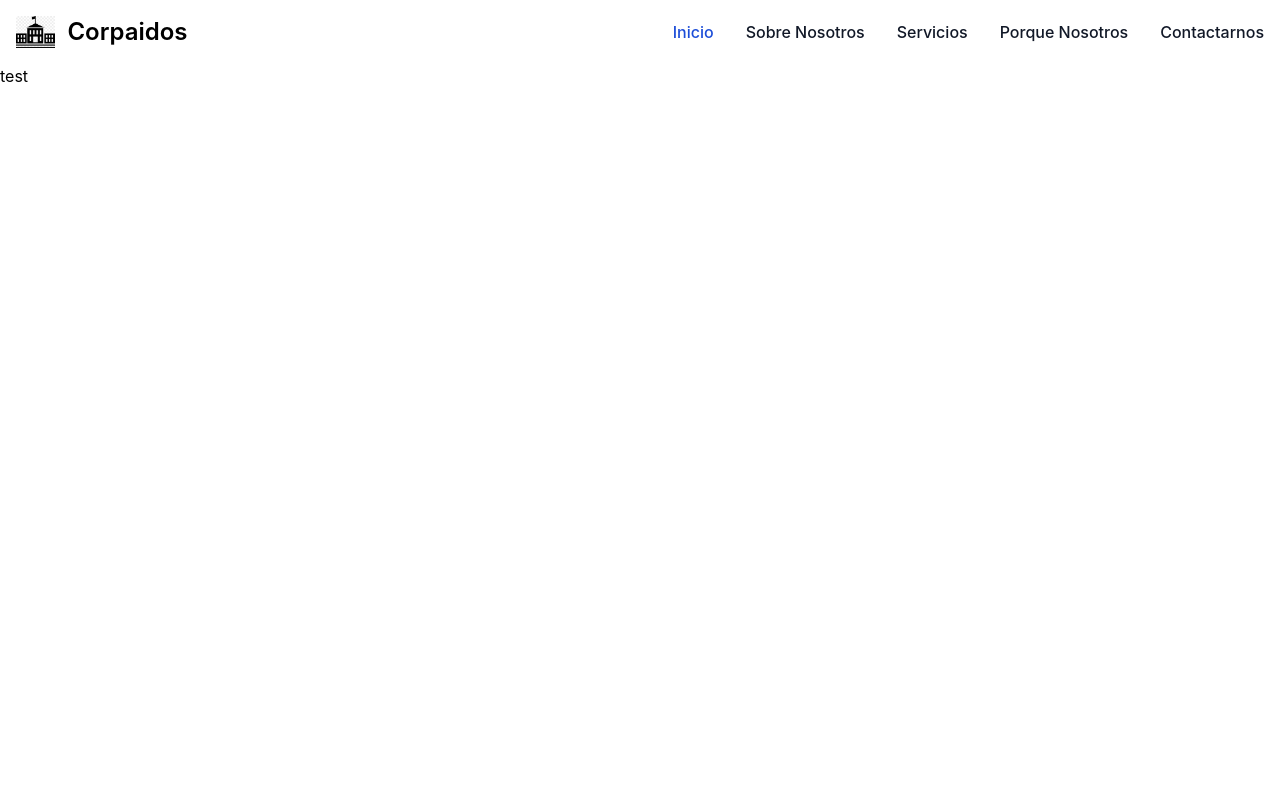
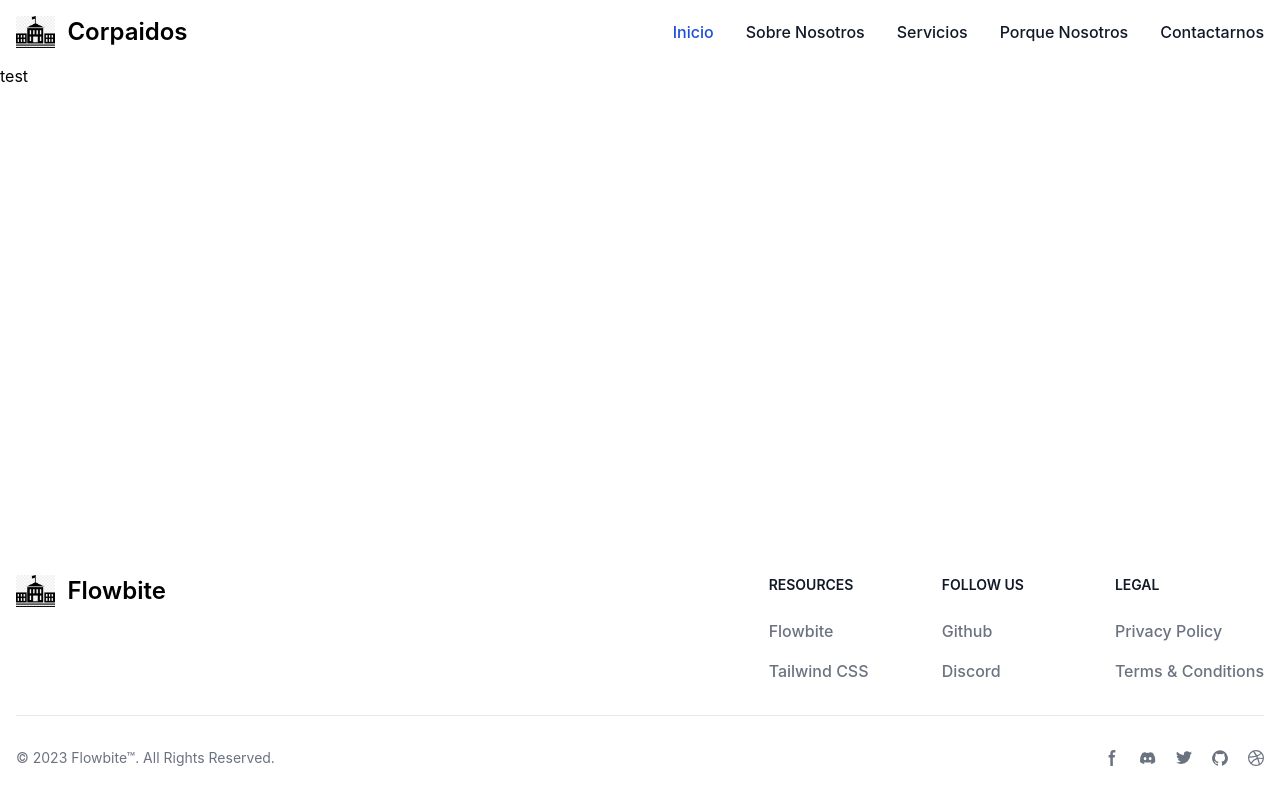
Before and after one commit to AnthonyN97/InstitucionEducativa, a React (Create React App) app: page /test in a window 1280 px wide. Built offline with nearby package versions, Linux system fonts and the light colour scheme.

Commit message:
armando estructura del codigo

```diff
--- a/src/App.tsx
+++ b/src/App.tsx
@@ -1,13 +1,13 @@
-import React from 'react';
-import logo from './logo.svg';
 import './App.css';
 import { RouterProvider, createBrowserRouter } from 'react-router-dom';
-import Header from './components/header/Header';
+import Header from './components/Header/Header';
+import Footer from './components/Footer/Footer';
+import Home from './pages/Home/Home';
 
 const router = createBrowserRouter([
   {
     path: '/',
-    element: <>hola</>,
+    element: <Home/>,
   },
   {
     path: '/login',
@@ -24,6 +24,7 @@ function App() {
     <>
       <Header/>
       <RouterProvider router={router} />
+      <Footer/>
     </>
   );
 }
--- /dev/null
+++ b/src/components/Footer/Footer.css
@@ -0,0 +1,5 @@
+.footer {
+    position: fixed;
+    bottom: 0;
+    width: 100%;
+  }
--- /dev/null
+++ b/src/components/Footer/Footer.tsx
@@ -0,0 +1,97 @@
+import './Footer.css';
+import image from '../../assets/images.png';
+
+const Footer: React.FC = () => {
+    return (
+        <>
+
+            <footer className="bg-white dark:bg-gray-900 footer">
+                <div className="mx-auto w-full max-w-screen-xl p-4 py-6 lg:py-8">
+                    <div className="md:flex md:justify-between">
+                        <div className="mb-6 md:mb-0">
+                            <a href="/" className="flex items-center">
+                                <img src={image} className="h-8 mr-3" alt="Logo" />
+                                <span className="self-center text-2xl font-semibold whitespace-nowrap dark:text-white">Flowbite</span>
+                            </a>
+                        </div>
+                        <div className="grid grid-cols-2 gap-8 sm:gap-6 sm:grid-cols-3">
+                            <div>
+                                <h2 className="mb-6 text-sm font-semibold text-gray-900 uppercase dark:text-white">Resources</h2>
+                                <ul className="text-gray-500 dark:text-gray-400 font-medium">
+                                    <li className="mb-4">
+                                        <a href="/" className="hover:underline">Flowbite</a>
+                                    </li>
+                                    <li>
+                                        <a href="/" className="hover:underline">Tailwind CSS</a>
+                                    </li>
+                                </ul>
+                            </div>
+                            <div>
+                                <h2 className="mb-6 text-sm font-semibold text-gray-900 uppercase dark:text-white">Follow us</h2>
+                                <ul className="text-gray-500 dark:text-gray-400 font-medium">
+                                    <li className="mb-4">
+                                        <a href="/" className="hover:underline ">Github</a>
+                                    </li>
+                                    <li>
+                                        <a href="/" className="hover:underline">Discord</a>
+                                    </li>
+                                </ul>
+                            </div>
+                            <div>
+                                <h2 className="mb-6 text-sm font-semibold text-gray-900 uppercase dark:text-white">Legal</h2>
+                                <ul className="text-gray-500 dark:text-gray-400 font-medium">
+                                    <li className="mb-4">
+                                        <a href="/" className="hover:underline">Privacy Policy</a>
+                                    </li>
+                                    <li>
+                                        <a href="/" className="hover:underline">Terms &amp; Conditions</a>
+                                    </li>
+                                </ul>
+                            </div>
+                        </div>
+                    </div>
+                    <hr className="my-6 border-gray-200 sm:mx-auto dark:border-gray-700 lg:my-8" />
+                    <div className="sm:flex sm:items-center sm:justify-between">
+                        <span className="text-sm text-gray-500 sm:text-center dark:text-gray-400">© 2023 <a href="/" className="hover:underline">Flowbite™</a>. All Rights Reserved.
+                        </span>
+                        <div className="flex mt-4 space-x-5 sm:justify-center sm:mt-0">
+                            <a href="/" className="text-gray-500 hover:text-gray-900 dark:hover:text-white">
+                                <svg className="w-4 h-4" aria-hidden="true" xmlns="http://www.w3.org/2000/svg" fill="currentColor" viewBox="0 0 8 19">
+                                    <path fill-rule="evenodd" d="M6.135 3H8V0H6.135a4.147 4.147 0 0 0-4.142 4.142V6H0v3h2v9.938h3V9h2.021l.592-3H5V3.591A.6.6 0 0 1 5.592 3h.543Z" clip-rule="evenodd" />
+                                </svg>
+                                <span className="sr-only">Facebook page</span>
+                            </a>
+                            <a href="/" className="text-gray-500 hover:text-gray-900 dark:hover:text-white">
+                                <svg className="w-4 h-4" aria-hidden="true" xmlns="http://www.w3.org/2000/svg" fill="currentColor" viewBox="0 0 21 16">
+                                    <path d="M16.942 1.556a16.3 16.3 0 0 0-4.126-1.3 12.04 12.04 0 0 0-.529 1.1 15.175 15.175 0 0 0-4.573 0 11.585 11.585 0 0 0-.535-1.1 16.274 16.274 0 0 0-4.129 1.3A17.392 17.392 0 0 0 .182 13.218a15.785 15.785 0 0 0 4.963 2.521c.41-.564.773-1.16 1.084-1.785a10.63 10.63 0 0 1-1.706-.83c.143-.106.283-.217.418-.33a11.664 11.664 0 0 0 10.118 0c.137.113.277.224.418.33-.544.328-1.116.606-1.71.832a12.52 12.52 0 0 0 1.084 1.785 16.46 16.46 0 0 0 5.064-2.595 17.286 17.286 0 0 0-2.973-11.59ZM6.678 10.813a1.941 1.941 0 0 1-1.8-2.045 1.93 1.93 0 0 1 1.8-2.047 1.919 1.919 0 0 1 1.8 2.047 1.93 1.93 0 0 1-1.8 2.045Zm6.644 0a1.94 1.94 0 0 1-1.8-2.045 1.93 1.93 0 0 1 1.8-2.047 1.918 1.918 0 0 1 1.8 2.047 1.93 1.93 0 0 1-1.8 2.045Z" />
+                                </svg>
+                                <span className="sr-only">Discord community</span>
+                            </a>
+                            <a href="/" className="text-gray-500 hover:text-gray-900 dark:hover:text-white">
+                                <svg className="w-4 h-4" aria-hidden="true" xmlns="http://www.w3.org/2000/svg" fill="currentColor" viewBox="0 0 20 17">
+                                    <path fill-rule="evenodd" d="M20 1.892a8.178 8.178 0 0 1-2.355.635 4.074 4.074 0 0 0 1.8-2.235 8.344 8.344 0 0 1-2.605.98A4.13 4.13 0 0 0 13.85 0a4.068 4.068 0 0 0-4.1 4.038 4 4 0 0 0 .105.919A11.705 11.705 0 0 1 1.4.734a4.006 4.006 0 0 0 1.268 5.392 4.165 4.165 0 0 1-1.859-.5v.05A4.057 4.057 0 0 0 4.1 9.635a4.19 4.19 0 0 1-1.856.07 4.108 4.108 0 0 0 3.831 2.807A8.36 8.36 0 0 1 0 14.184 11.732 11.732 0 0 0 6.291 16 11.502 11.502 0 0 0 17.964 4.5c0-.177 0-.35-.012-.523A8.143 8.143 0 0 0 20 1.892Z" clip-rule="evenodd" />
+                                </svg>
+                                <span className="sr-only">Twitter page</span>
+                            </a>
+                            <a href="/" className="text-gray-500 hover:text-gray-900 dark:hover:text-white">
+                                <svg className="w-4 h-4" aria-hidden="true" xmlns="http://www.w3.org/2000/svg" fill="currentColor" viewBox="0 0 20 20">
+                                    <path fill-rule="evenodd" d="M10 .333A9.911 9.911 0 0 0 6.866 19.65c.5.092.678-.215.678-.477 0-.237-.01-1.017-.014-1.845-2.757.6-3.338-1.169-3.338-1.169a2.627 2.627 0 0 0-1.1-1.451c-.9-.615.07-.6.07-.6a2.084 2.084 0 0 1 1.518 1.021 2.11 2.11 0 0 0 2.884.823c.044-.503.268-.973.63-1.325-2.2-.25-4.516-1.1-4.516-4.9A3.832 3.832 0 0 1 4.7 7.068a3.56 3.56 0 0 1 .095-2.623s.832-.266 2.726 1.016a9.409 9.409 0 0 1 4.962 0c1.89-1.282 2.717-1.016 2.717-1.016.366.83.402 1.768.1 2.623a3.827 3.827 0 0 1 1.02 2.659c0 3.807-2.319 4.644-4.525 4.889a2.366 2.366 0 0 1 .673 1.834c0 1.326-.012 2.394-.012 2.72 0 .263.18.572.681.475A9.911 9.911 0 0 0 10 .333Z" clip-rule="evenodd" />
+                                </svg>
+                                <span className="sr-only">GitHub account</span>
+                            </a>
+                            <a href="/" className="text-gray-500 hover:text-gray-900 dark:hover:text-white">
+                                <svg className="w-4 h-4" aria-hidden="true" xmlns="http://www.w3.org/2000/svg" fill="currentColor" viewBox="0 0 20 20">
+                                    <path fill-rule="evenodd" d="M10 0a10 10 0 1 0 10 10A10.009 10.009 0 0 0 10 0Zm6.613 4.614a8.523 8.523 0 0 1 1.93 5.32 20.094 20.094 0 0 0-5.949-.274c-.059-.149-.122-.292-.184-.441a23.879 23.879 0 0 0-.566-1.239 11.41 11.41 0 0 0 4.769-3.366ZM8 1.707a8.821 8.821 0 0 1 2-.238 8.5 8.5 0 0 1 5.664 2.152 9.608 9.608 0 0 1-4.476 3.087A45.758 45.758 0 0 0 8 1.707ZM1.642 8.262a8.57 8.57 0 0 1 4.73-5.981A53.998 53.998 0 0 1 9.54 7.222a32.078 32.078 0 0 1-7.9 1.04h.002Zm2.01 7.46a8.51 8.51 0 0 1-2.2-5.707v-.262a31.64 31.64 0 0 0 8.777-1.219c.243.477.477.964.692 1.449-.114.032-.227.067-.336.1a13.569 13.569 0 0 0-6.942 5.636l.009.003ZM10 18.556a8.508 8.508 0 0 1-5.243-1.8 11.717 11.717 0 0 1 6.7-5.332.509.509 0 0 1 .055-.02 35.65 35.65 0 0 1 1.819 6.476 8.476 8.476 0 0 1-3.331.676Zm4.772-1.462A37.232 37.232 0 0 0 13.113 11a12.513 12.513 0 0 1 5.321.364 8.56 8.56 0 0 1-3.66 5.73h-.002Z" clip-rule="evenodd" />
+                                </svg>
+                                <span className="sr-only">Dribbble account</span>
+                            </a>
+                        </div>
+                    </div>
+                </div>
+            </footer>
+
+        </>
+    );
+};
+
+export default Footer;
--- /dev/null
+++ b/src/components/Mision/Mision.tsx
@@ -0,0 +1,9 @@
+const Mision: React.FC = () => {
+    return(
+        <>
+            Hello
+        </>
+    );
+};
+
+export default Mision;
--- /dev/null
+++ b/src/pages/Home/Home.tsx
@@ -0,0 +1,11 @@
+import Mision from "../../components/Mision/Mision";
+
+const Home: React.FC = () => {
+    return(
+        <>
+            <Mision/>
+        </>
+    );
+};
+
+export default Home;
```
